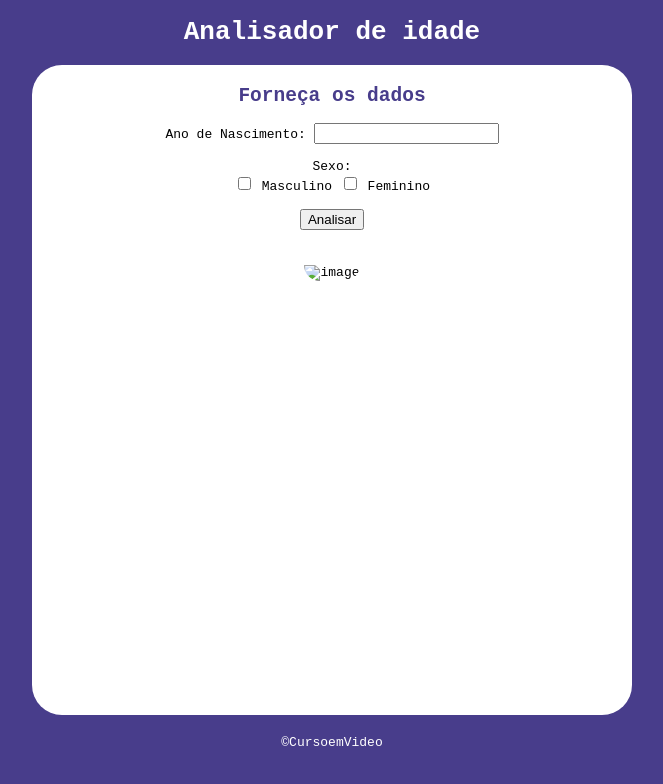
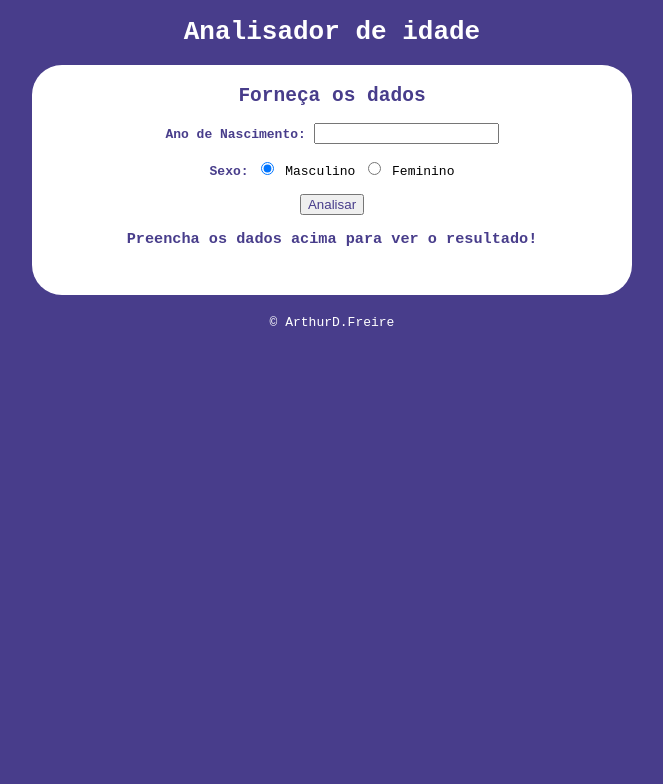
Before and after one commit to LonelyALpHaz/javascript-exercicios, a plain HTML site: page exercicios/ex001/idade/idade.html in a window 1280 px wide. Shown: the whole page, without its empty margins (308-971 px from the left). Drawn offline with Linux system fonts and the light colour scheme.

Commit message:
Exercícios corrigidos

```diff
--- a/exercicios/ex001/idade/idade.html
+++ b/exercicios/ex001/idade/idade.html
@@ -9,20 +9,23 @@
 <body>
     <h1>Analisador de idade</h1>
     <div id="container">
-        <section>
+        <section id="sec">
             <h2>Forneça os dados</h2>
-            Ano de Nascimento: <input type="year" name="ano" id="nasc"><br><br>
-            Sexo:
-            <form id="check">
-                <input type="checkbox" name="sexo" value="HOMEM"> Masculino
-                <input type="checkbox" name="sexo" value="MULHER"> Feminino<br><br>
+            <label for="nasc" style="color: darkslateblue;"><strong>Ano de Nascimento:</strong></label>
+            <input type="number" name="nasc" id="nasc"><br><br>
+            <form id="form">
+                <label for="sex" style="color: darkslateblue;"><strong>Sexo:</strong></label>
+                <input type="radio" name="sexrad" id="mas" checked>
+                <label for="mas">Masculino</label>
+                <input type="radio" name="sexrad" id="fem">
+                <label for="fem">Feminino</label><br><br>
+                <input type="button" value="Analisar" id="btn" style="color: darkslateblue;" onclick="analisar()">
             </form>
-            <input type="button" value="Analisar" id="btn" onclick="analisar()"><br>
-            <h3 id="label"></h3>
-            <img id="img" src="placeholder" alt="image">
+            <h3 id="label">Preencha os dados acima para ver o resultado!</h3>
+            <img id="img">
         </section>
     </div>
-    <footer>©CursoemVideo</footer>
+    <footer>&copy; ArthurD.Freire</footer>
     <script src="script.js"></script>
 </body>
 </html>
--- a/exercicios/ex001/idade/script.js
+++ b/exercicios/ex001/idade/script.js
@@ -1,44 +1,65 @@
-var atual = new Date()
-var ano = atual.getFullYear()
-var img = window.document.getElementById('img')
-
 function analisar() {
-    var checkboxes = document.getElementsByName('sexo')
+    // DADOS ADICIONAIS
     var label = document.getElementById('label')
+    var img = document.getElementById('img')
+    var sec = document.getElementById('sec')
+    // IDADE ANALISADA
+    var ano_atual = new Date()
     var nasc = document.getElementById('nasc')
-    var idade = ano - nasc.value
-    var sexoSelecionado = [];
-    console.log(ano)
-    for (var i = 0; i < checkboxes.length; i++) {
-        if (checkboxes[i].checked) {
-            sexoSelecionado.push(checkboxes[i].value);
-            if (sexoSelecionado.toString() == 'HOMEM' && idade < 13) {
-                label.innerText = `De acordo com nossas análise você é um ${sexoSelecionado} de ${idade} anos.`
+    var idade = ano_atual.getFullYear() - nasc.value
+    // VERIFICADOR DE IDADE
+    if (nasc.value.length == 0 || nasc.value > ano_atual.getFullYear()) {
+        label.innerText = 'Por favor, preencha os campos adequadamente.'
+    } else {
+        var sexo = document.getElementsByName('sexrad')
+        var gen = ''
+        if (sexo[0].checked) {
+            gen = 'HOMEM'
+            if (idade >= 0 && idade <= 13) {
+                // CRIANÇA
+                sec.style.height = '650px'
+                img.style.display = 'block'
                 img.src = 'assets/menino.jpg'
-            } else if (sexoSelecionado.toString() == 'HOMEM' && idade > 13 && idade < 18) {
-                label.innerText = `De acordo com nossas análise você é um ${sexoSelecionado} de ${idade} anos.`
+            } else if (idade > 13 && idade <= 18) {
+                // JOVEM
+                sec.style.height = '650px'
+                img.style.display = 'block'
                 img.src = 'assets/hjovem.jpg'
-            } else if (sexoSelecionado.toString() == 'HOMEM' && idade > 18 && idade < 60) {
-                label.innerText = `De acordo com nossas análise você é um ${sexoSelecionado} de ${idade} anos.`
+            } else if (idade > 18 && idade < 60) {
+                // ADULTO
+                sec.style.height = '650px'
+                img.style.display = 'block'
                 img.src = 'assets/hadulto.jpg'
-            } else if (sexoSelecionado.toString() == 'HOMEM' && idade > 60) {
-                label.innerText = `De acordo com nossas análise você é um ${sexoSelecionado} de ${idade} anos.`
+            } else if (idade > 60) {
+                // IDOSO
+                sec.style.height = '650px'
+                img.style.display = 'block'
                 img.src = 'assets/hvelho.jpg'
-            } else if (sexoSelecionado.toString() == 'MULHER' && idade < 13) {
-                label.innerText = `De acordo com nossas análise você é um ${sexoSelecionado} de ${idade} anos.`
+            }
+        } else {
+            gen = 'MULHER'
+            if (idade >= 0 && idade <= 13) {
+                // CRIANÇA
+                sec.style.height = '650px'
+                img.style.display = 'block'
                 img.src = 'assets/menina.jpg'
-            } else if (sexoSelecionado.toString() == 'MULHER' && idade > 13 && idade < 18) {
-                label.innerText = `De acordo com nossas análise você é um ${sexoSelecionado} de ${idade} anos.`
+            } else if (idade > 13 && idade <= 18) {
+                // JOVEM
+                sec.style.height = '650px'
+                img.style.display = 'block'
                 img.src = 'assets/mjovem.jpg'
-            } else if (sexoSelecionado.toString() == 'MULHER' && idade > 18 && idade < 60) {
-                label.innerText = `De acordo com nossas análise você é um ${sexoSelecionado} de ${idade} anos.`
+            } else if (idade > 18 && idade < 60) {
+                // ADULTA
+                sec.style.height = '650px'
+                img.style.display = 'block'
                 img.src = 'assets/madulta.jpg'
-            } else if (sexoSelecionado.toString() == 'MULHER' && idade > 60) {
-                label.innerText = `De acordo com nossas análise você é um ${sexoSelecionado} de ${idade} anos.`
+            } else if (idade > 60) {
+                // IDOSA
+                sec.style.height = '650px'
+                img.style.display = 'block'
                 img.src = 'assets/mvelha.jpg'
-            } else if (sexoSelecionado.toString() == 'HOMEM' && sexoSelecionado.toString() == 'MULHER') {
-                label.innerText = `Por favor, selecione apenas um sexo.`
             }
         }
     }
+    label.innerText = `De acordo com a análise você é ${gen} e tem ${idade} anos.`
 }
--- a/exercicios/ex001/idade/style.css
+++ b/exercicios/ex001/idade/style.css
@@ -24,12 +24,14 @@ div#container {
 section {
     background-color: white;
     width: 600px;
-    height: 650px;
+    height: 230px;
     border-radius: 30px;
     margin: auto;
 }
 
 img {
+    margin: auto;
+    display: none;
     width: 400px;
     height: 400px;
     padding-top: 20px;
```
Also changed, not shown: exercicios/ex001/horario/horario.html (+1 -1 lines).
